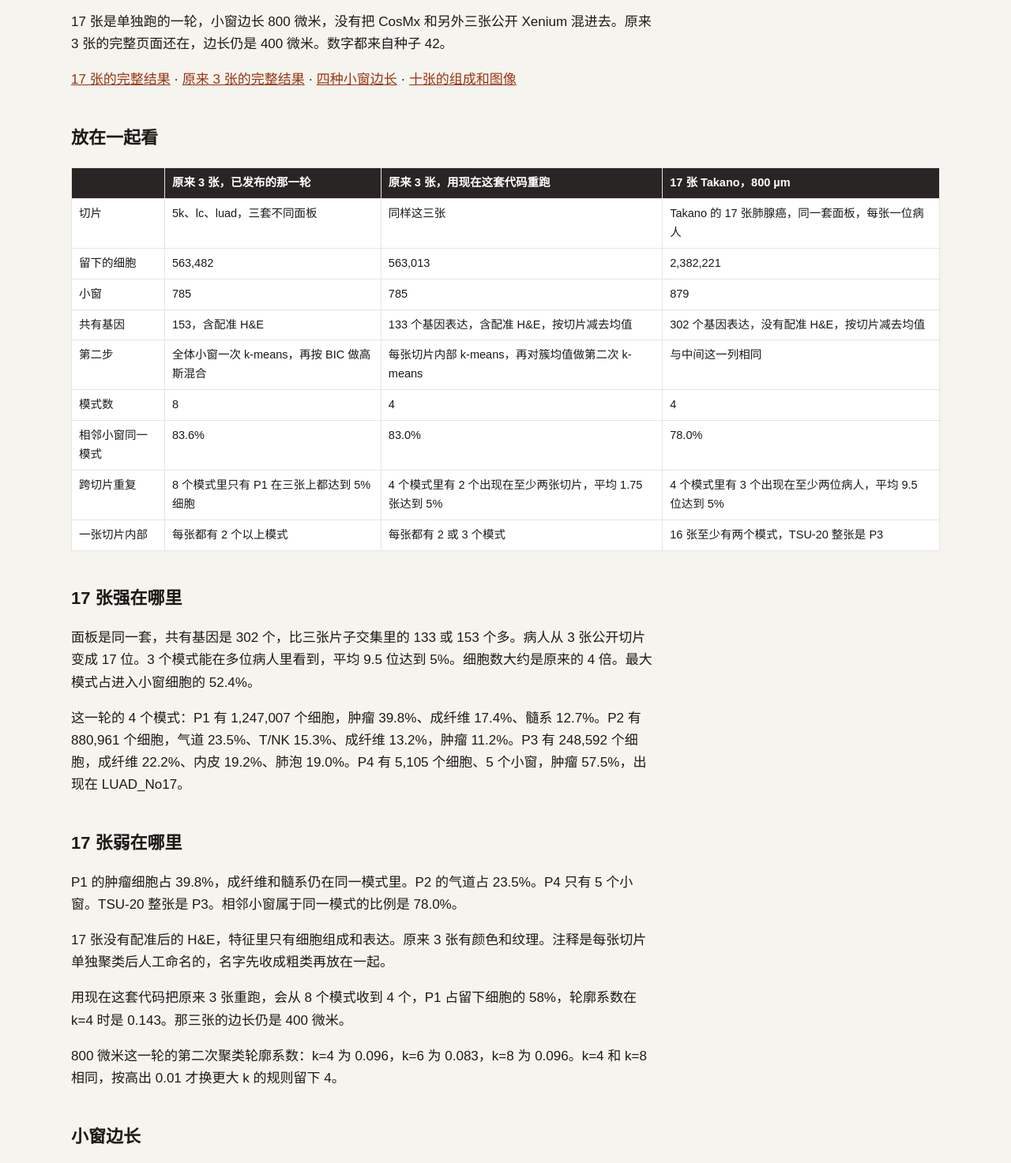
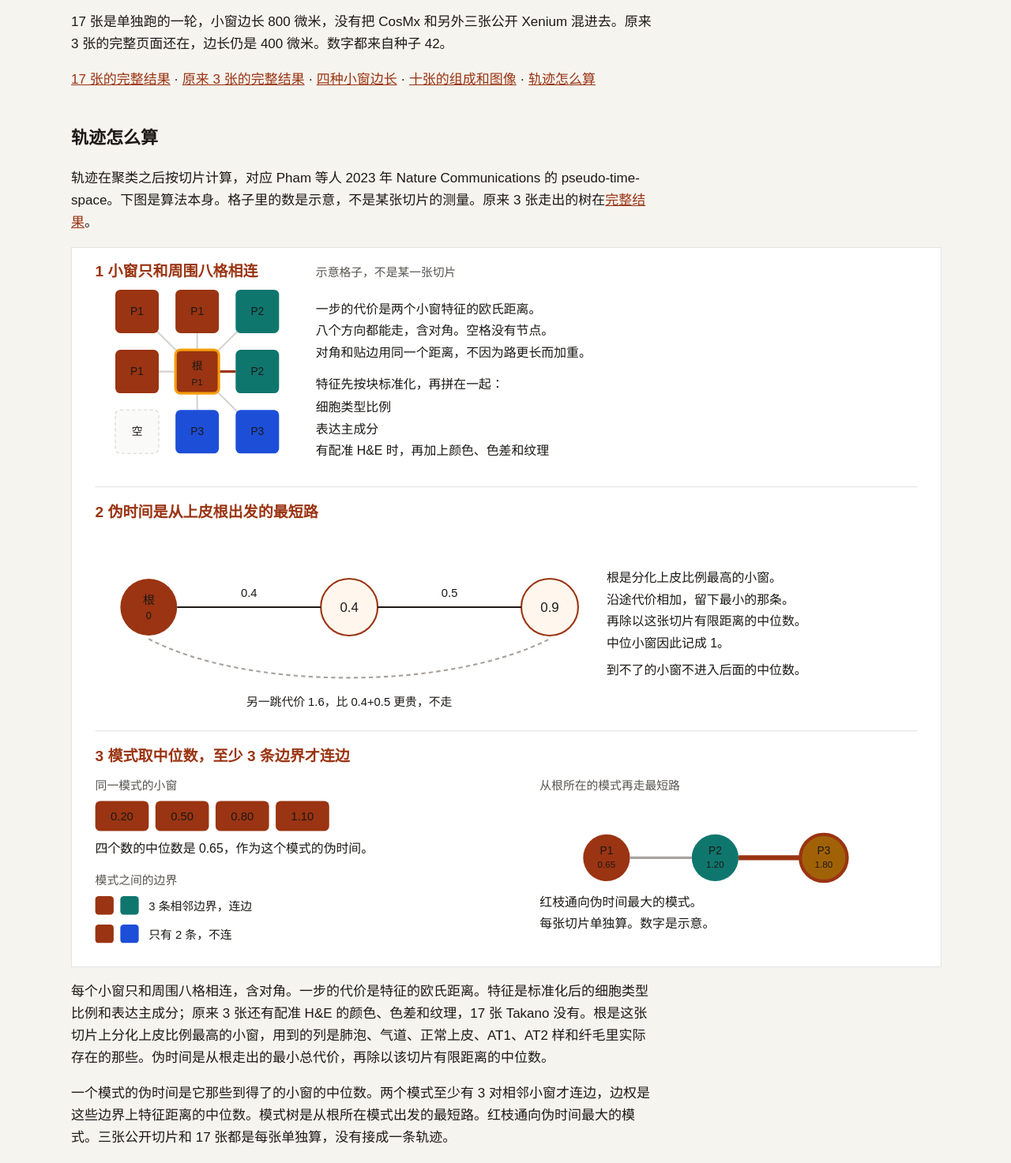
Before and after one commit to kainblue100/annotile, a plain HTML site: page docs/index.html in a window 1280 px wide. Shown: the part 108-1581 px from the top of the page at 79% size. Drawn offline with Linux system fonts and the light colour scheme.

Commit message:
Add the trajectory method diagram and shrink the slice path figures.
Co-authored-by: Cursor <cursoragent@cursor.com>

```diff
--- a/docs/index.html
+++ b/docs/index.html
@@ -17,14 +17,20 @@
   .num { font-variant-numeric: tabular-nums; }
   .pick td { background: #fff7ed; }
   .scroll { overflow-x: auto; }
-  svg.bars { width: 100%; height: auto; background: white; border: 1px solid #e7e5e4; display: block; }
+  svg.bars, img.method { width: 100%; height: auto; background: white; border: 1px solid #e7e5e4; display: block; }
 </style>
 </head>
 <body>
 <main>
 <h1>17 张 Takano 切片，和原来 3 张片子</h1>
 <p>17 张是单独跑的一轮，小窗边长 800 微米，没有把 CosMx 和另外三张公开 Xenium 混进去。原来 3 张的完整页面还在，边长仍是 400 微米。数字都来自种子 42。</p>
-<p><a href="takano/index.html">17 张的完整结果</a> · <a href="three/index.html">原来 3 张的完整结果</a> · <a href="windows/index.html">四种小窗边长</a> · <a href="he/index.html">十张的组成和图像</a></p>
+<p><a href="takano/index.html">17 张的完整结果</a> · <a href="three/index.html">原来 3 张的完整结果</a> · <a href="windows/index.html">四种小窗边长</a> · <a href="he/index.html">十张的组成和图像</a> · <a href="#trajectory">轨迹怎么算</a></p>
+
+<h2 id="trajectory">轨迹怎么算</h2>
+<p>轨迹在聚类之后按切片计算，对应 Pham 等人 2023 年 Nature Communications 的 pseudo-time-space。下图是算法本身。格子里的数是示意，不是某张切片的测量。原来 3 张走出的树在<a href="three/index.html">完整结果</a>。</p>
+<img class="method" src="figures/trajectory-method.svg" alt="轨迹算法：八邻接小窗、从上皮根做最短路、模式取中位数并至少三条边界才连成树">
+<p>每个小窗只和周围八格相连，含对角。一步的代价是特征的欧氏距离。特征是标准化后的细胞类型比例和表达主成分；原来 3 张还有配准 H&amp;E 的颜色、色差和纹理，17 张 Takano 没有。根是这张切片上分化上皮比例最高的小窗，用到的列是肺泡、气道、正常上皮、AT1、AT2 样和纤毛里实际存在的那些。伪时间是从根走出的最小总代价，再除以该切片有限距离的中位数。</p>
+<p>一个模式的伪时间是它那些到得了的小窗的中位数。两个模式至少有 3 对相邻小窗才连边，边权是这些边界上特征距离的中位数。模式树是从根所在模式出发的最短路。红枝通向伪时间最大的模式。三张公开切片和 17 张都是每张单独算，没有接成一条轨迹。</p>
 
 <h2>放在一起看</h2>
 <table>
```
Also changed, not shown: docs/three/index.html (+4 -3 lines), docs/figures/trajectory-method.svg (added).
